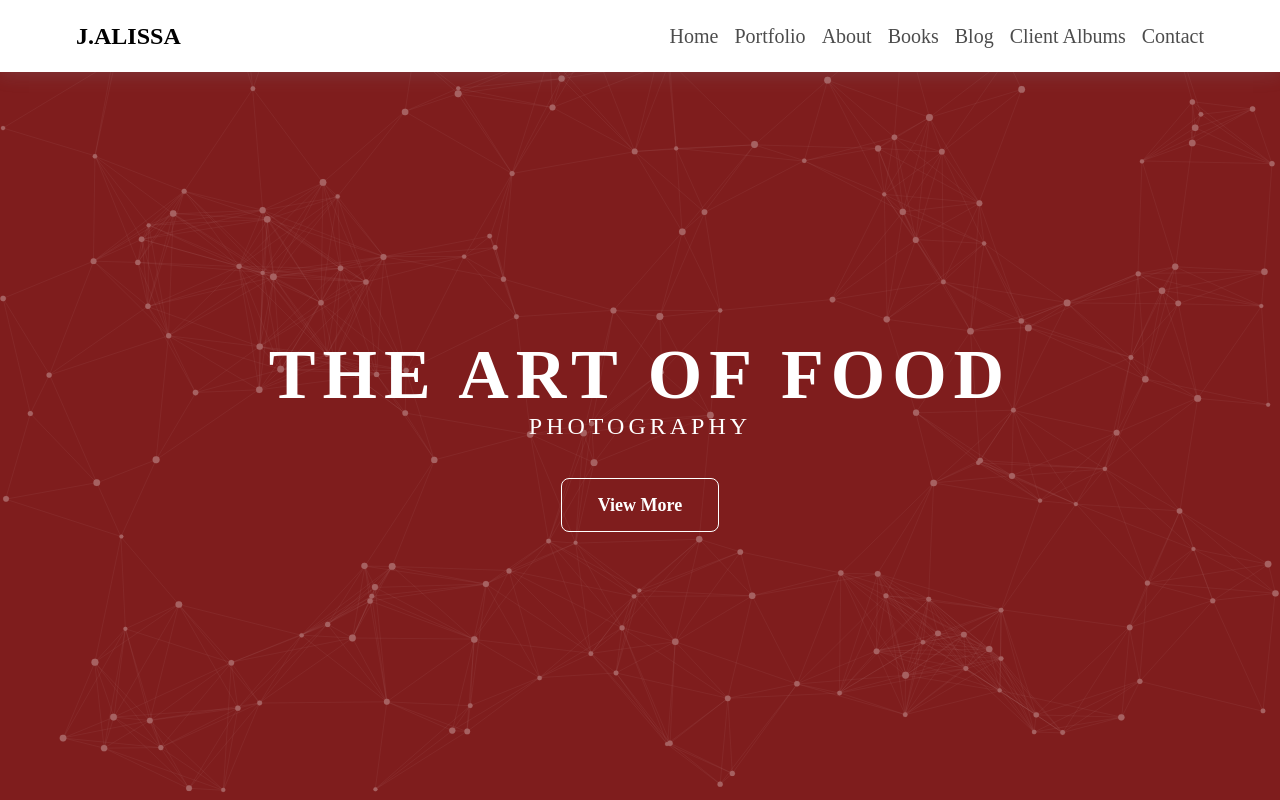
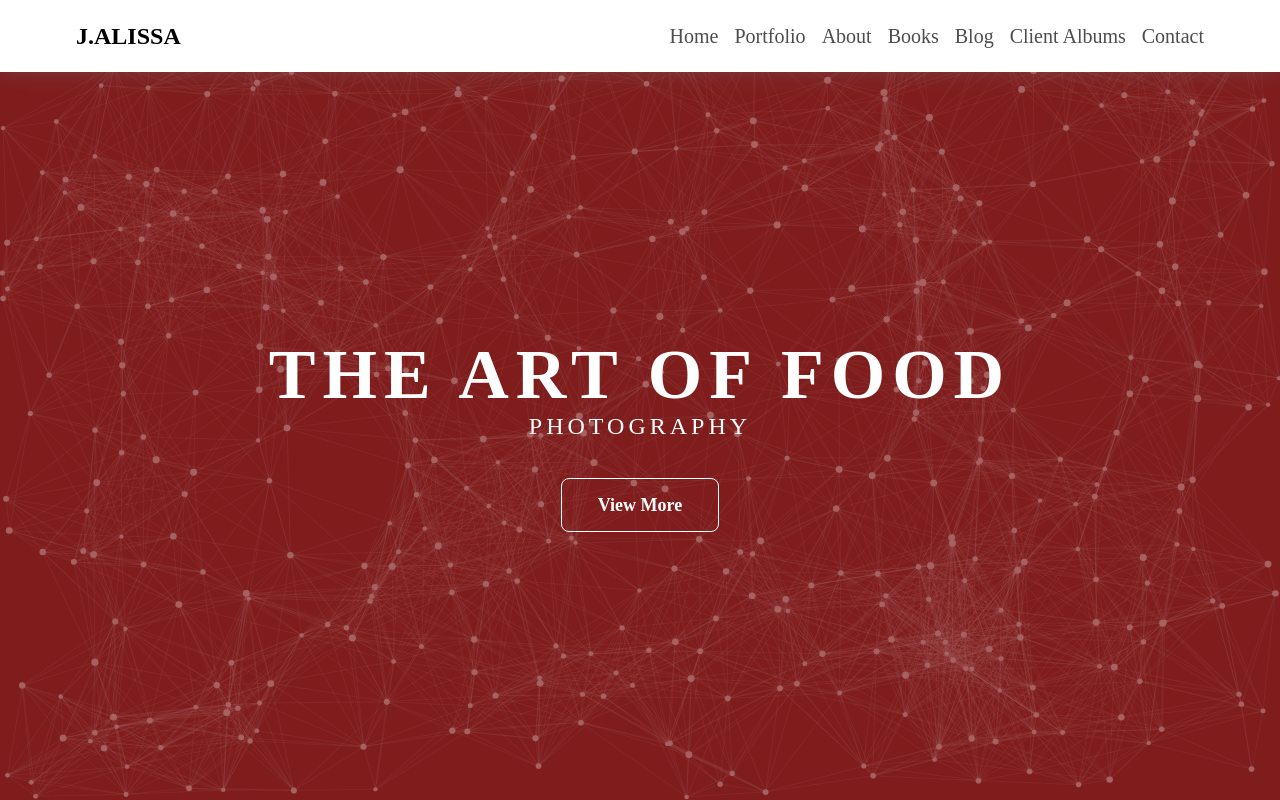
Before and after one commit to tarunmalik330/food-photographer, a Next.js app: page / in a window 1280 px wide. Built offline with nearby package versions, Linux system fonts and the light colour scheme.

Commit message:
change particles

```diff
--- a/src/components/ParticleJs.jsx
+++ b/src/components/ParticleJs.jsx
@@ -113,7 +113,7 @@ const ParticlesP5 = () => {
           attraction.normalize();
 
           if (distance < 100) {
-            const strength = p5.map(distance, 0, 100, 0.5, 0);
+            const strength = p5.map(distance, 0, 100, 1, 0);
             attraction.mult(strength);
             this.velocity.add(attraction);
           }
@@ -138,7 +138,7 @@ const ParticlesP5 = () => {
     }
   };
   useEffect(() => {
-    const handleMouseMove = throttle(() => setHovering(true), 70);
+    const handleMouseMove = throttle(() => setHovering(true), 30);
     const handleMouseOut = () => setHovering(false);
     window.addEventListener("mousemove", handleMouseMove);
     window.addEventListener("mouseout", handleMouseOut);
@@ -155,7 +155,7 @@ const ParticlesP5 = () => {
 const useParticlesCount = () => {
   const getParticlesCount = () => {
     const screenWidth = window.innerWidth;
-    return screenWidth <= 767 ? 60 : 200;
+    return screenWidth <= 767 ? 60 : 500;
   };
 
   const [particlesCount, setParticlesCount] = useState(getParticlesCount());
```
